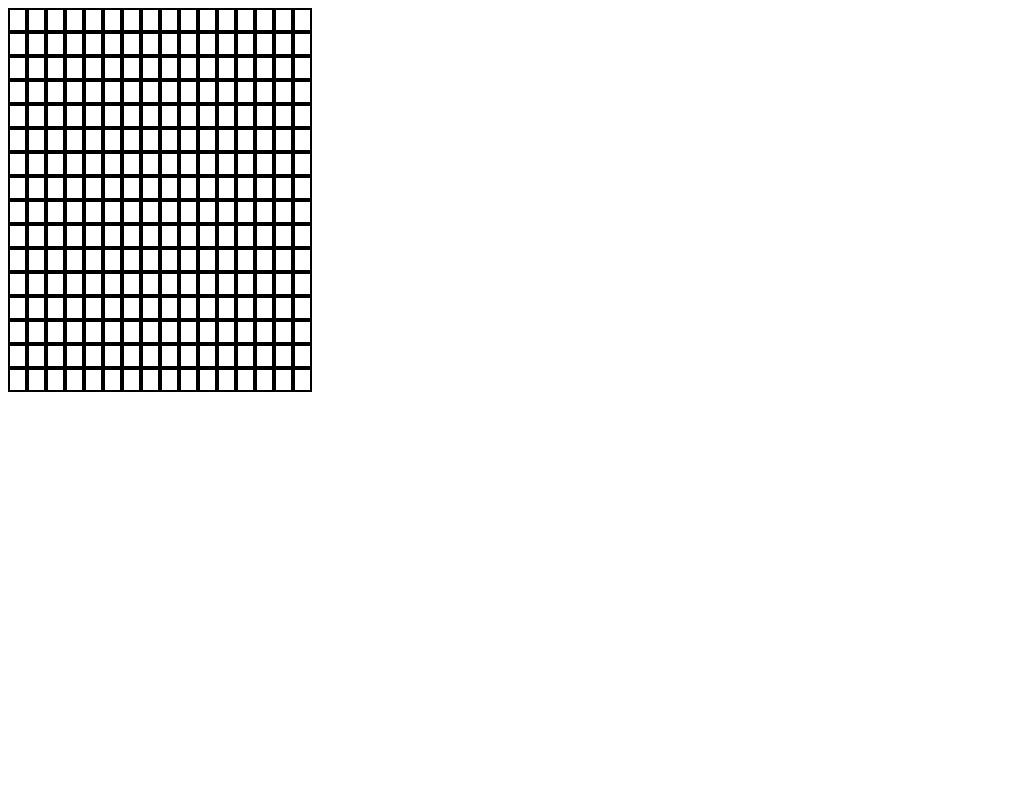
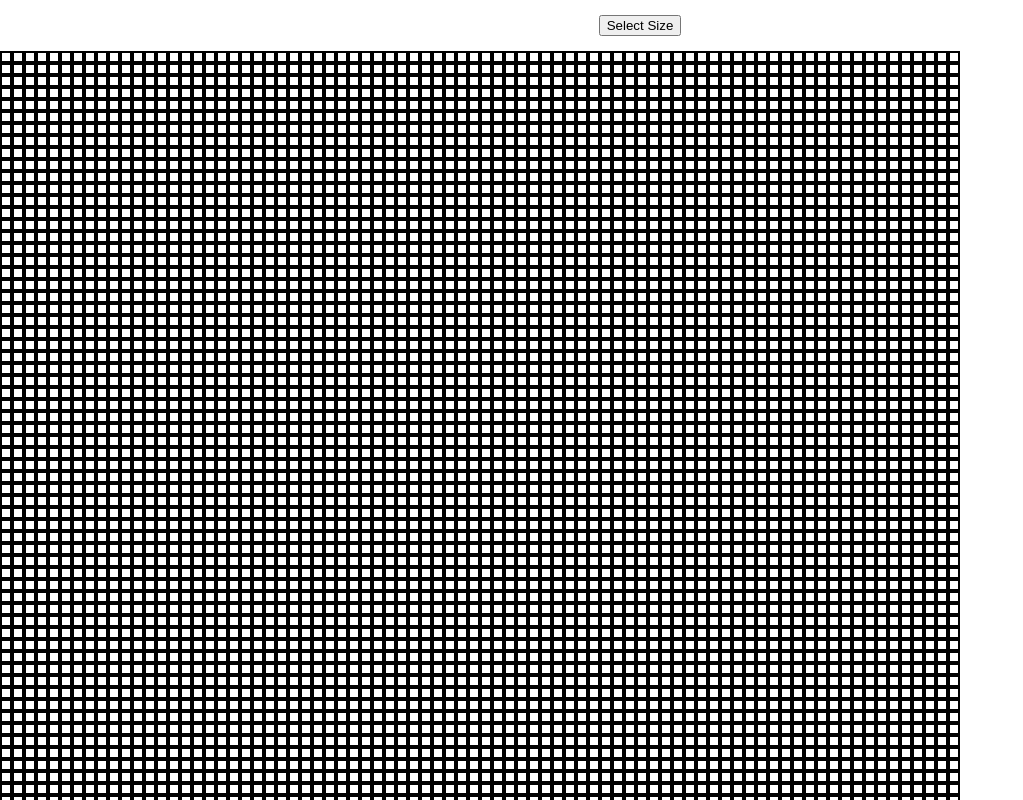
Before and after one commit to dtamb/etch-a-sketch, a plain HTML site: page index.html in a window 1280 px wide. Shown: the top 800 px of the page, without its empty margins (0-1023 px from the left). Drawn offline with Linux system fonts and the light colour scheme.

Commit message:
Limit canvas to 960px and variable grid
Canvas is now 960px regardless of number of grids.
The grid function now takes input n to create an
n * n grid.

```diff
--- a/index.html
+++ b/index.html
@@ -9,6 +9,9 @@
 
 </head>
 <body>
+    <div class="userInput">
+        <button class="sizeButton">Select Size</button>
+    </div>
     <div class="container">
 
     </div>
--- a/script.js
+++ b/script.js
@@ -1,11 +1,11 @@
 const container = document.querySelector(".container");
 
-function createGrid(){
-    for (i=0;i<16;i++){
+function createGrid(gridLength){
+    for (i=0;i<gridLength;i++){
         const row = document.createElement("div");
         row.classList.add("row");
         container.appendChild(row);
-        for (j=0;j<16;j++){
+        for (j=0;j<gridLength;j++){
             const pixel = document.createElement("div")
             pixel.classList.add("pixel");
             row.appendChild(pixel);
@@ -13,18 +13,19 @@ function createGrid(){
     };
 }
 
-createGrid();
+createGrid(80);
 
-container.addEventListener("mouseover",(event)=>{
+container.addEventListener("mousemove",(event)=>{
     let target = event.target;
     if (target.classList.value === "pixel"){
         target.classList.toggle("colour");
     };
 });
 
+/*
 container.addEventListener("mouseout",(event)=>{
     let target = event.target;
     if (target.classList.value === "pixel"){
         target.classList.toggle("colour");
     }
-});
+});*/
--- a/styles.css
+++ b/styles.css
@@ -1,17 +1,35 @@
-.pixel{
-    border: solid 2px black;
-    width: 15px;
-    height: 20px;
+body{
+    margin:0px;
+    padding: 0;
+    height: 100vh;
+    display: flex;
+    flex-direction: column;
+    justify-content: stretch;
+}
+
+.userInput{
+    height: 30px;
+    display: flex;
+    justify-content: center;
+    padding: 15px;
 }
 
 .container{
     display: flex;
     flex-direction: column;
+    max-width: 960px;
+    min-height: 960px;
 }
 
 .row{
     display: flex;
+    flex: 1 1 auto;
+}
 
+
+.pixel{
+    border: solid 2px black;
+    flex: 1 1 auto;
 }
 
 .colour{
```
